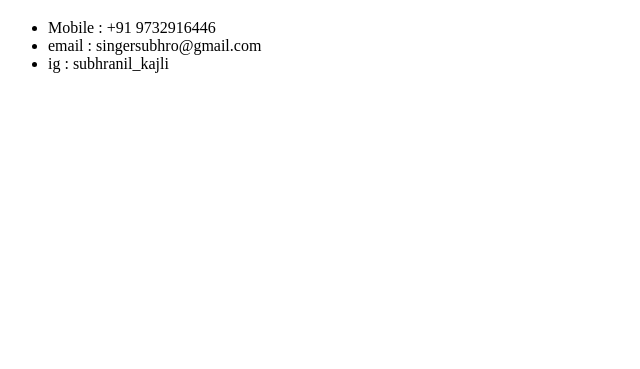
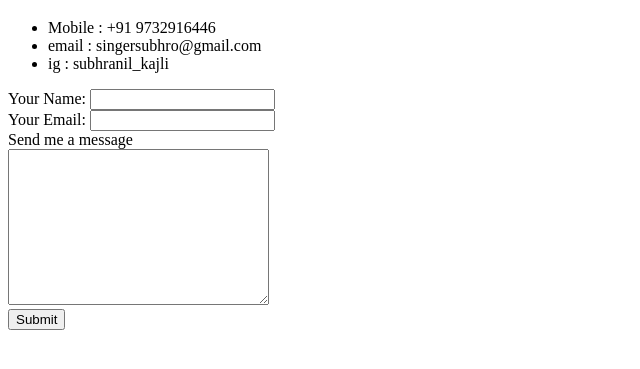
Before and after one commit to SubhranilKajli/Kajli-op, a plain HTML site: page contactme.html in a window 1280 px wide. Shown: the part 61-430 px from the top of the page, without its empty margins (0-640 px from the left). Drawn offline with Linux system fonts and the light colour scheme.

Commit message:
Update contactme.html

```diff
--- a/contactme.html
+++ b/contactme.html
@@ -13,5 +13,14 @@
             <li> email  : singersubhro@gmail.com</li>
             <li> ig     : subhranil_kajli</li>
     </ul>
+    <form action="mailto:singersubhro@gmail.com" method="post" enctype="text/plain">
+        <label for="">Your Name:</label>
+        <input type="text" name="YourName"><br>
+        <label for="">Your Email:</label>
+        <input type="email" name="YourEmail"><br>
+        <label for="">Send me a message</label><br>
+        <textarea name="YourMessage" id="" cols="30" rows="10"></textarea><br>
+        <input type="submit">
+    </form>
 </body>
 </html>
```
